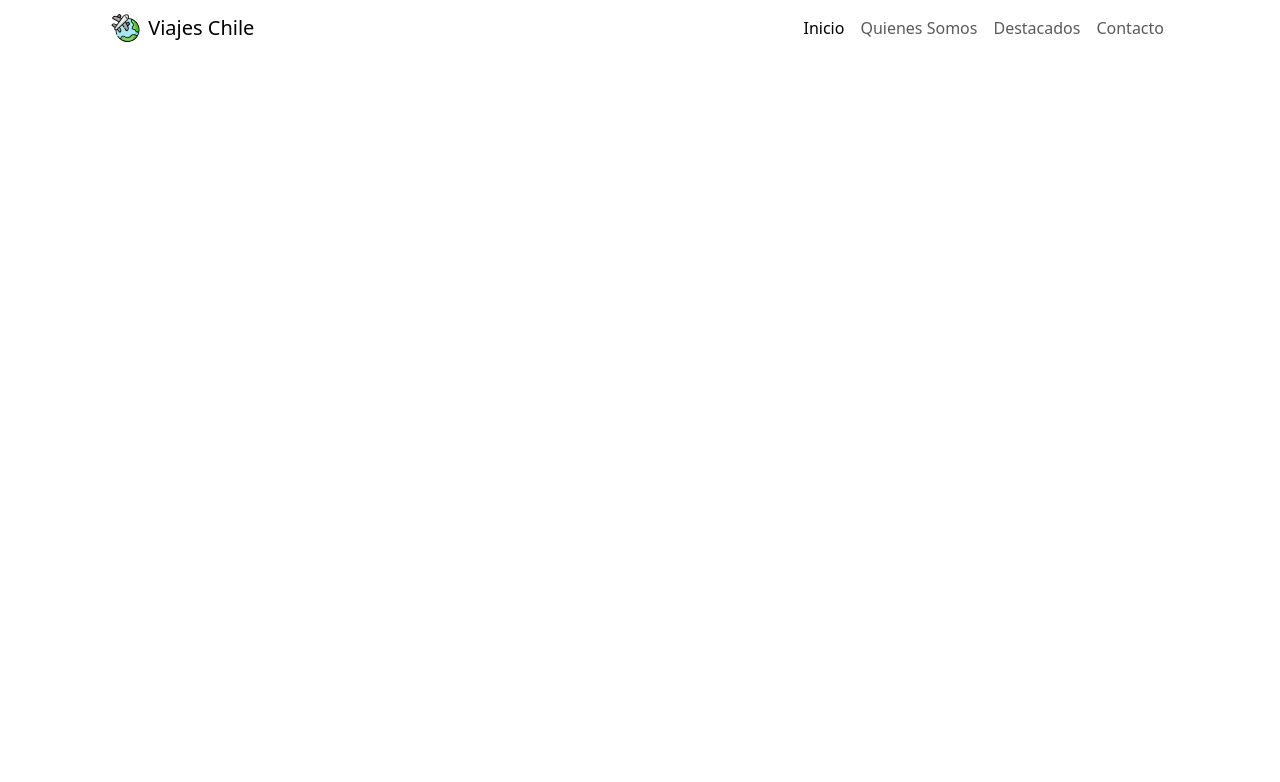
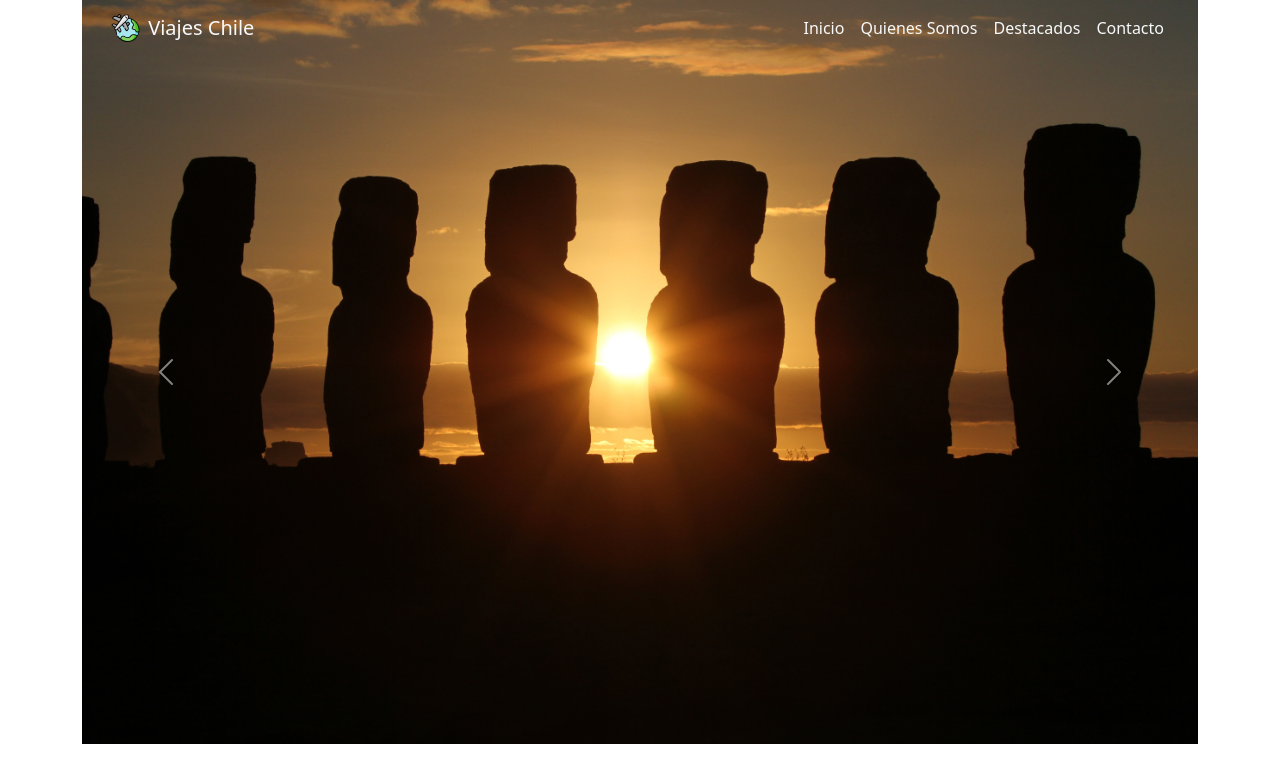
Before and after one commit to Yluvatar/BP-ViajesChile, a plain HTML site: page index.html in a window 1280 px wide. Both pictures are taken after a click on the link "Inicio". Drawn offline with nearby package versions, Linux system fonts and the light colour scheme.

Commit message:
Correcciones al Nav y se agrega el Carrusel en el Header

```diff
--- a/index.html
+++ b/index.html
@@ -17,14 +17,16 @@
     </head>
     <body>
 
-        <main>
+        <!-- Main principal de la página -->
+        <main class="container">
 
+            <!-- Header del documento Navbar y Carrusel -->
             <header>
 
                 <!-- Barra de Navegación -->
-                <nav class="navbar navbar-expand-lg mx-md-5 px-md-5">
+                <nav class="navbar fixed-top navbar-expand-lg mx-md-5 px-md-5">
                     <div class="container-fluid">
-                        <a class="navbar-brand" href="#">
+                        <a class="navbar-brand text-light" href="#">
                             <img src="./assets/img/viajes.svg" alt="logo" class="img-responsive d-inline-block align-text-top" width="35" height="28">
                             Viajes Chile
                         </a>
@@ -34,23 +36,43 @@
                         <div class="collapse navbar-collapse" id="navbarSupportedContent">
                             <ul class="navbar-nav ms-auto mb-2 mb-lg-0">
                                 <li class="nav-item">
-                                    <a class="nav-link active" aria-current="page" href="#">Inicio</a>
+                                    <a class="nav-link text-light active" aria-current="page" href="#">Inicio</a>
                                 </li>
                                 <li class="nav-item">
-                                    <a class="nav-link" href="#">Quienes Somos</a>
+                                    <a class="nav-link text-light" href="#">Quienes Somos</a>
                                 </li>
                                 <li class="nav-item">
-                                    <a class="nav-link" href="#">Destacados</a>
+                                    <a class="nav-link text-light" href="#">Destacados</a>
                                 </li>
                                 <li class="nav-item">
-                                    <a class="nav-link" href="#">Contacto</a>
+                                    <a class="nav-link text-light" href="#">Contacto</a>
                                 </li>
                             </ul>
                         </div>
                     </div>
                 </nav>
 
-
+                <div id="carouselExampleAutoplaying" class="carousel slide" data-bs-ride="carousel">
+                    <div class="carousel-inner">
+                        <div class="carousel-item active">
+                            <img src="./assets/img/carousel1.jpg" class="d-block w-100" alt="...">
+                        </div>
+                        <div class="carousel-item">
+                            <img src="./assets/img/carousel2.jpg" class="d-block w-100" alt="...">
+                        </div>
+                        <div class="carousel-item">
+                            <img src="./assets/img/carousel3.jpg" class="d-block w-100" alt="...">
+                        </div>
+                    </div>
+                    <button class="carousel-control-prev" type="button" data-bs-target="#carouselExampleAutoplaying" data-bs-slide="prev">
+                        <span class="carousel-control-prev-icon" aria-hidden="true"></span>
+                        <span class="visually-hidden">Previous</span>
+                    </button>
+                    <button class="carousel-control-next" type="button" data-bs-target="#carouselExampleAutoplaying" data-bs-slide="next">
+                        <span class="carousel-control-next-icon" aria-hidden="true"></span>
+                        <span class="visually-hidden">Next</span>
+                    </button>
+                </div>
 
             </header>
 
```
Also changed, not shown: assets/css/style.css (+5 -0 lines).
